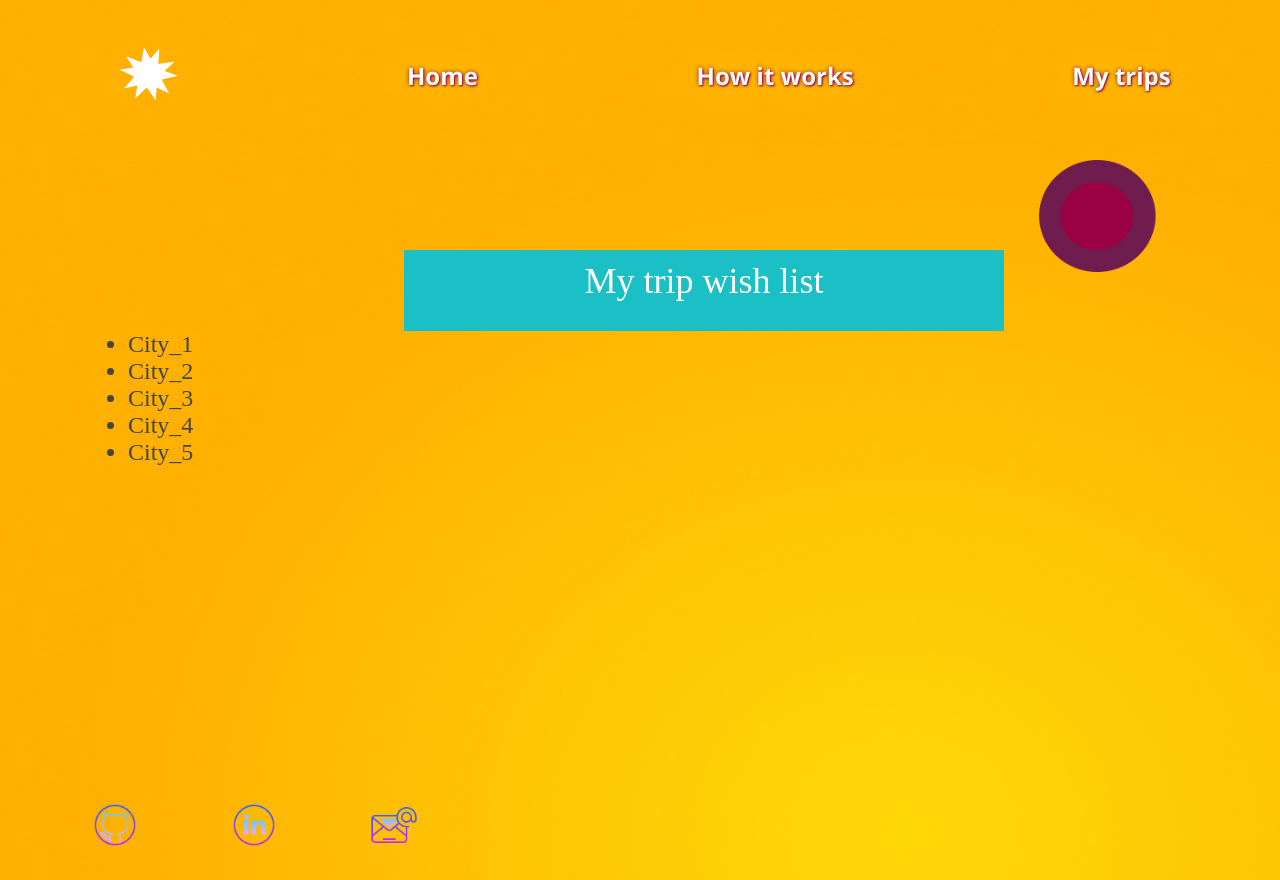
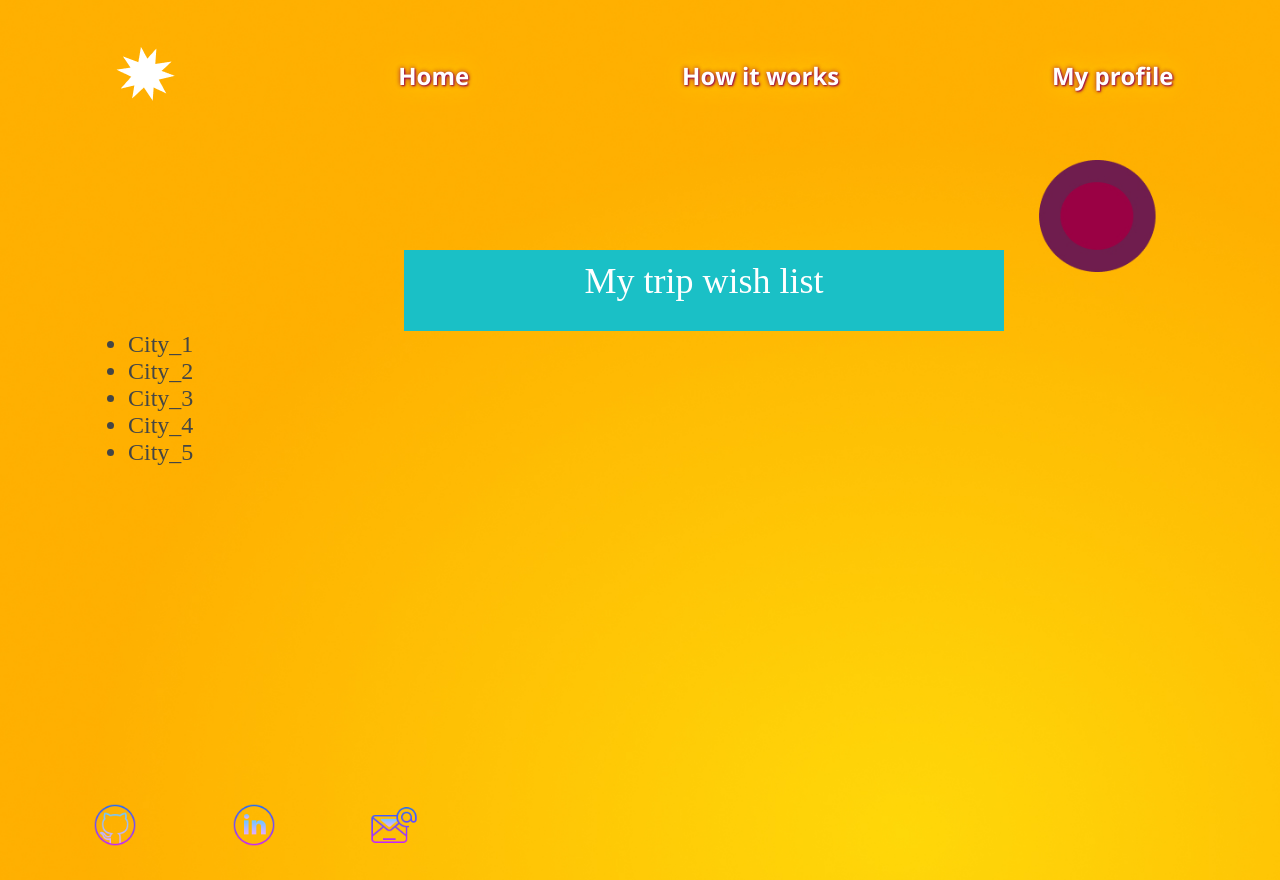
Before and after one commit to anastasiia-lk/final-project-sunny-trip, a Next.js app: page /tripWishList in a window 1280 px wide. Built offline with nearby package versions, Linux system fonts and the light colour scheme.

Commit message:
Changed header text

```diff
--- a/components/Header.js
+++ b/components/Header.js
@@ -19,7 +19,7 @@ export default function Header(props) {
           <a className="headerPics">How it works</a>
         </Link>
         <Link href="/login">
-          <a className="headerPics">My trips</a>
+          <a className="headerPics">My profile</a>
         </Link>
         {/* <div className="headerPicsBlock"> */}
         {/* <Link href="/">
```
